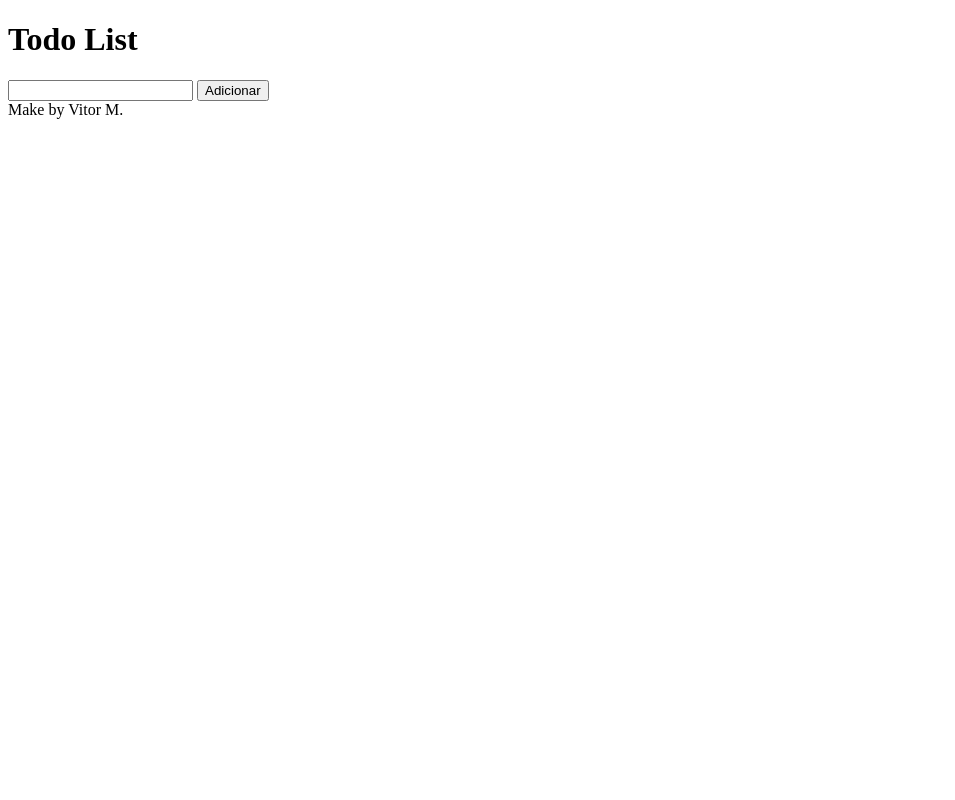
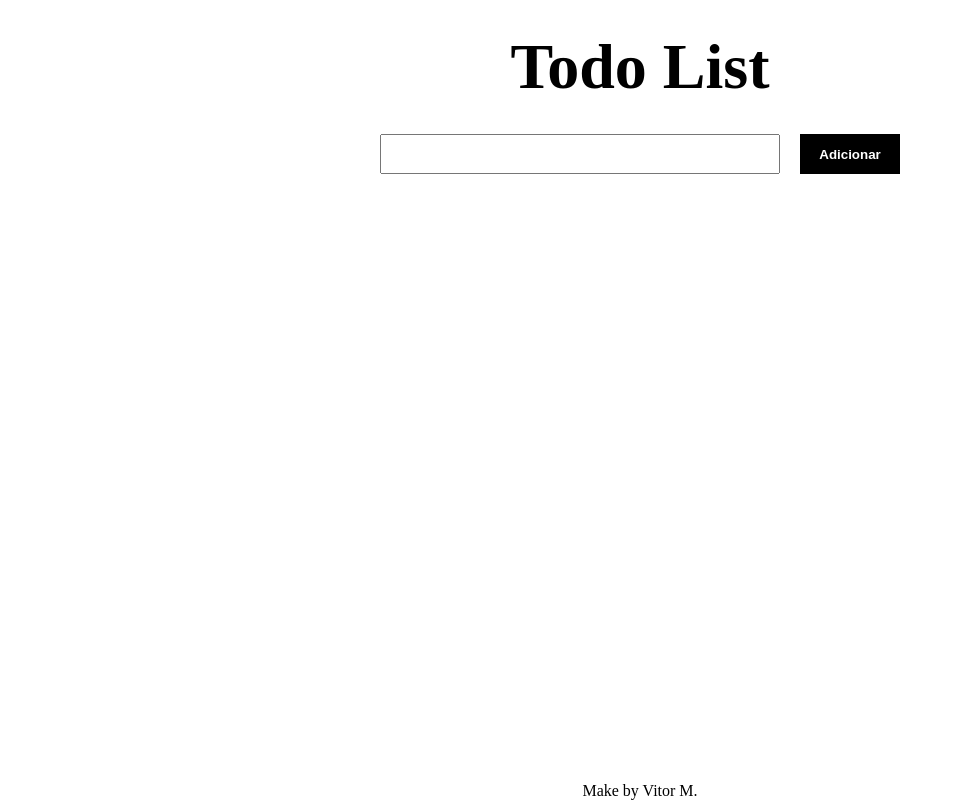
Before and after one commit to vitor-mat/Todo-List, a plain HTML site: page index.html in a window 1280 px wide. Shown: the whole page, without its empty margins (0-955 px from the left). Drawn offline with Linux system fonts and the light colour scheme.

Commit message:
estilo basico sem as funcionalidades adicionado

```diff
--- a/index.html
+++ b/index.html
@@ -13,7 +13,7 @@
             <h1>
                 Todo List
             </h1>
-            <div>
+            <div id="input-div">
                 <input type="text">
                 <button>Adicionar</button>
             </div>
--- a/style.css
+++ b/style.css
@@ -0,0 +1,66 @@
+*{
+    padding: 0;
+    margin: 0;
+    box-sizing: border-box;
+    overflow-x: hidden;
+    font-weight: 400;
+}
+
+a{
+    text-decoration: none;
+}
+
+ul{
+    list-style: none;
+}
+
+.container{
+    width: 100%;
+    height: 100vh;
+    display: flex;
+    flex-direction: column;
+    gap: 30px;
+    align-items: center;
+}
+
+header{
+    width: 100%;
+    height: 200px;
+    display: flex;
+    flex-direction: column;
+    gap: 30px;
+    align-items: center;
+    padding-top: 30px;
+}
+
+header h1{
+    font-size: 64px;
+    font-weight: 700;
+}
+
+header #input-div{
+    width: 100%;
+    display: flex;
+    justify-content: center;
+    gap: 20px;
+}
+
+header #input-div input {
+    width:100%;
+    max-width: 400px;
+    height: 40px;
+}
+
+header #input-div button{
+    width: 100px;
+    background: black;
+    color: white;
+    cursor: pointer;
+    border: none;
+    padding: 5px;
+    font-weight: 700;
+}
+
+main{
+    flex: 1
+}
```
